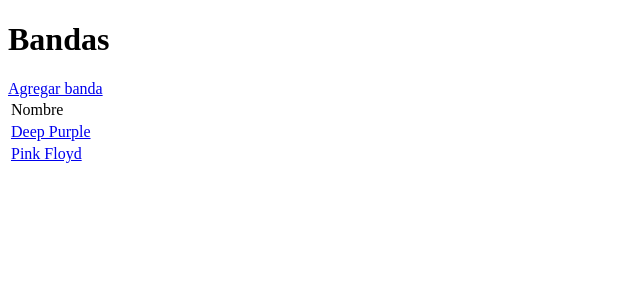
After one commit to jpurplefox/Django-primeros-pasos, a Django app: page /bandas/ in a window 1280 px wide. The commit adds this page. Shown: the top 300 px of the page, without its empty margins (0-640 px from the left). Run offline with Django 3.2, Linux system fonts and the light colour scheme; data comes from the database, SQL or seed files in the repository; both versions use the stored data as it was after the commit.

Commit message:
Se crean las pantallas del ABM de bandas

```diff
--- a/primeros_pasos/bandas/models.py
+++ b/primeros_pasos/bandas/models.py
@@ -1,4 +1,5 @@
 from django.db import models
+from django.urls import reverse
 
 # Create your models here.
 class Banda(models.Model):
@@ -6,3 +7,6 @@ class Banda(models.Model):
     fundacion = models.DateField()
     genero = models.CharField(max_length=100)
     origen = models.CharField(max_length=100)
+
+    def get_absolute_url(self):
+        return reverse('banda-detail', kwargs={'pk': self.pk})
--- /dev/null
+++ b/primeros_pasos/bandas/templates/bandas/banda_list.html
@@ -0,0 +1,15 @@
+{% extends 'base.html' %}
+{% block content %}
+<h1>Bandas</h1>
+<a href="{% url 'banda-create' %}">Agregar banda</a>
+<table>
+    <tr>
+        <td> Nombre </td>
+    </tr>
+    {% for banda in object_list %}
+    <tr>
+        <td> <a href="{{banda.get_absolute_url}}">{{banda.nombre}}</a> </td>
+    </tr>
+    {% endfor %}
+</table>
+{% endblock %}
--- a/primeros_pasos/bandas/views.py
+++ b/primeros_pasos/bandas/views.py
@@ -1,3 +1,27 @@
 from django.shortcuts import render
+from django.views.generic import ListView, DetailView
+from django.views.generic.edit import CreateView, UpdateView, DeleteView
+from django.urls import reverse_lazy
+from bandas.models import Banda
 
 # Create your views here.
+class BandaList(ListView):
+    model = Banda
+    context_object_name = 'bandas'
+
+class BandaDetail(DetailView):
+    model = Banda
+    context_object_name = 'banda'
+
+class BandaCreate(CreateView):
+    model = Banda
+    fields = ['nombre', 'fundacion', 'genero', 'origen']
+
+class BandaUpdate(UpdateView):
+    model = Banda
+    fields = ['nombre', 'fundacion', 'genero', 'origen']
+
+class BandaDelete(DeleteView):
+    model = Banda
+    context_object_name = 'banda'
+    success_url = reverse_lazy('banda-list')
--- /dev/null
+++ b/primeros_pasos/mi_app/templates/base.html
@@ -0,0 +1,9 @@
+<!DOCTYPE html>
+<html lang="es">
+<head>
+    <title>Primeros Pasos</title>
+</head>
+<body>
+    {% block content %}{% endblock %}
+</body>
+</html>
--- a/primeros_pasos/primeros_pasos/urls.py
+++ b/primeros_pasos/primeros_pasos/urls.py
@@ -16,8 +16,14 @@ Including another URLconf
 from django.conf.urls import url
 from django.contrib import admin
 from mi_app.views import HomeView
+from bandas import views as bandas_views
 
 urlpatterns = [
     url(r'^admin/', admin.site.urls),
     url(r'^$', HomeView.as_view()),
+    url(r'^bandas/$', bandas_views.BandaList.as_view(), name='banda-list'),
+    url(r'^bandas/(?P<pk>[0-9]+)/$', bandas_views.BandaDetail.as_view(), name='banda-detail'),
+    url(r'^bandas/crear/$', bandas_views.BandaCreate.as_view(), name='banda-create'),
+    url(r'^bandas/(?P<pk>[0-9]+)/modificar/$', bandas_views.BandaUpdate.as_view(), name='banda-update'),
+    url(r'^bandas/(?P<pk>[0-9]+)/eliminar/$', bandas_views.BandaDelete.as_view(), name='banda-delete'),
 ]
```
Also changed, not shown: primeros_pasos/bandas/templates/bandas/banda_confirm_delete.html (added, +9 -0 lines), primeros_pasos/bandas/templates/bandas/banda_detail.html (added, +10 -0 lines), primeros_pasos/bandas/templates/bandas/banda_form.html (added, +8 -0 lines), primeros_pasos/mi_app/templates/home.html (+3 -8 lines), primeros_pasos/db.sqlite3.
